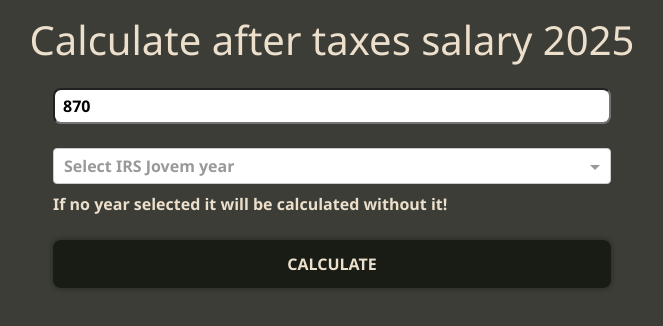
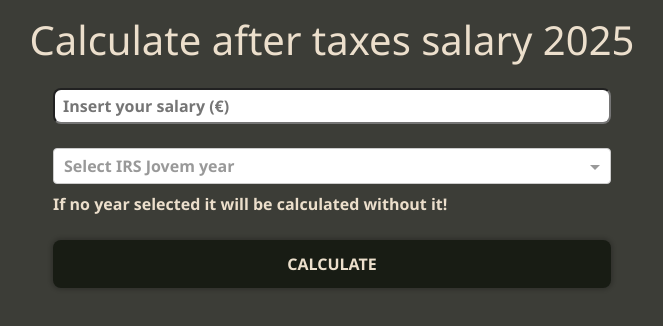
Before and after one commit to assebc/bessa, an Angular app: page /irs in a window 1280 px wide. Shown: the top 326 px of the page, without its empty margins (308-971 px from the left). Built offline with nearby package versions, Linux system fonts and the light colour scheme.

Commit message:
fix: visuals

```diff
--- a/src/app/irs/irs.component.html
+++ b/src/app/irs/irs.component.html
@@ -4,14 +4,14 @@
     <input
       type="number"
       class="w-50"
-      [ngClass]="{ 'mb-4': $beforeTaxesSalary() >= irsTable(0)[0][0]}"
+      [ngClass]="{ 'mb-4': $beforeTaxesSalary() >= irsTable(0)[0][0] || $beforeTaxesSalary() === 0}"
       placeholder="Insert your salary (€)"
       [min]="irsTable(0)[0][0]"
-      [ngModel]="$beforeTaxesSalary()"
+      [ngModel]="$beforeTaxesSalary() === 0 ? undefined : $beforeTaxesSalary() "
       (ngModelChange)="updateBeforeTaxesSalary($event)" />
 
-    @if($beforeTaxesSalary() < irsTable(0)[0][0]){
-      <span class="text-danger mb-4 text-align-start w-50">Before taxes salary is a minimum of {{irsTable(0)[0][0]}}</span>
+    @if($beforeTaxesSalary() < irsTable(0)[0][0] && $beforeTaxesSalary() !== 0){
+      <span class="text-danger mb-4 text-align-start w-50">Before taxes salary is a minimum of {{irsTable(0)[0][0]}}€</span>
     }
 
     <ng-select
--- a/src/app/irs/irs.component.ts
+++ b/src/app/irs/irs.component.ts
@@ -15,7 +15,7 @@ export class IRSComponent {
   readonly irsTable = (R: number) => IRSTable(R);
 
   readonly $irsJovemYear = signal<number | undefined>(undefined);
-  readonly $beforeTaxesSalary = signal<number>(this.irsTable(0)[0][0]);
+  readonly $beforeTaxesSalary = signal<number>(0);
   readonly $afterTaxesSalary = signal<number>(this.irsTable(0)[0][0]);
   readonly $irsTaxes = signal<number | undefined>(undefined);
   readonly $ssTaxes = signal<number | undefined>(undefined);
@@ -33,7 +33,7 @@ export class IRSComponent {
     const IRSRow = this.getIRSTableRow();
     const [_, TMM, downPayment, TMMax] = IRSRow;
 
-    let afterTaxesSalary = this.$beforeTaxesSalary();
+    let afterTaxesSalary = this.$beforeTaxesSalary()!;
     const r1 = afterTaxesSalary * TMM;
     const r2 = r1 - downPayment;
     const rPercentage = r2 / afterTaxesSalary;
```
